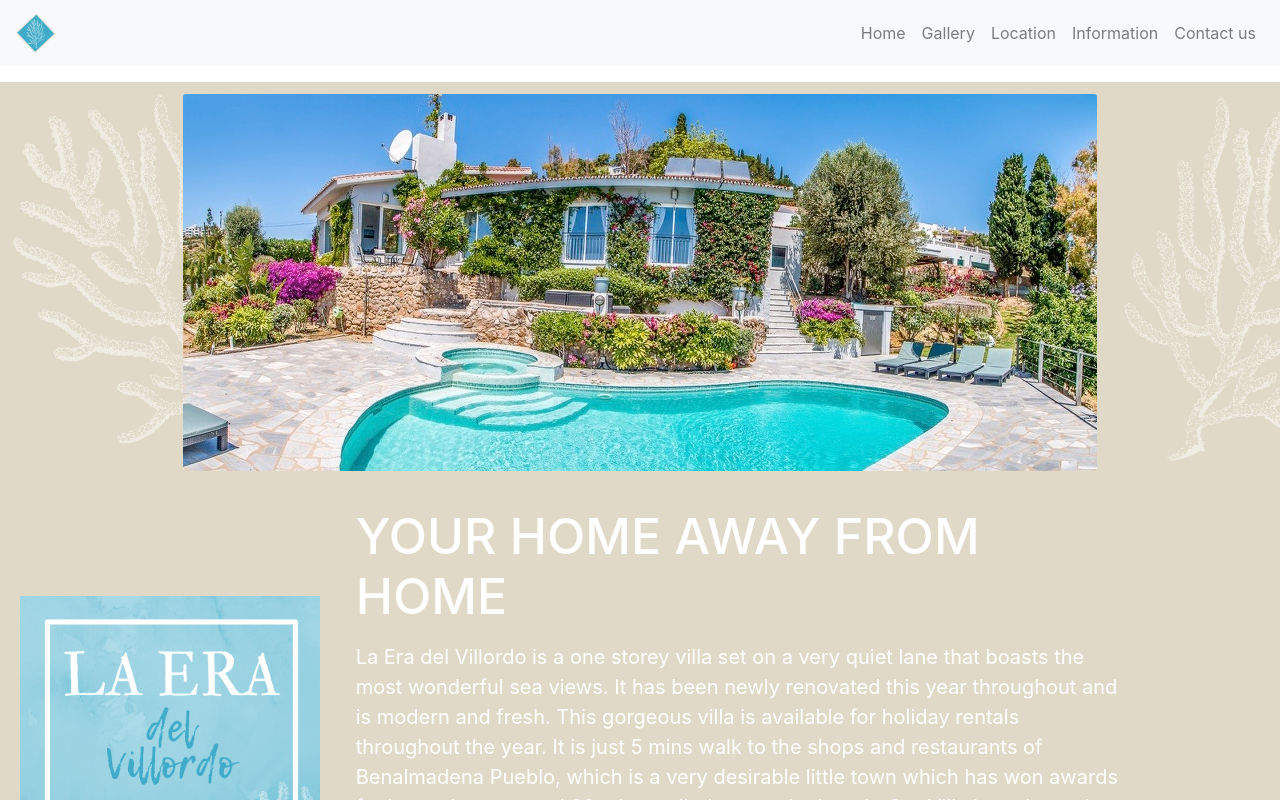
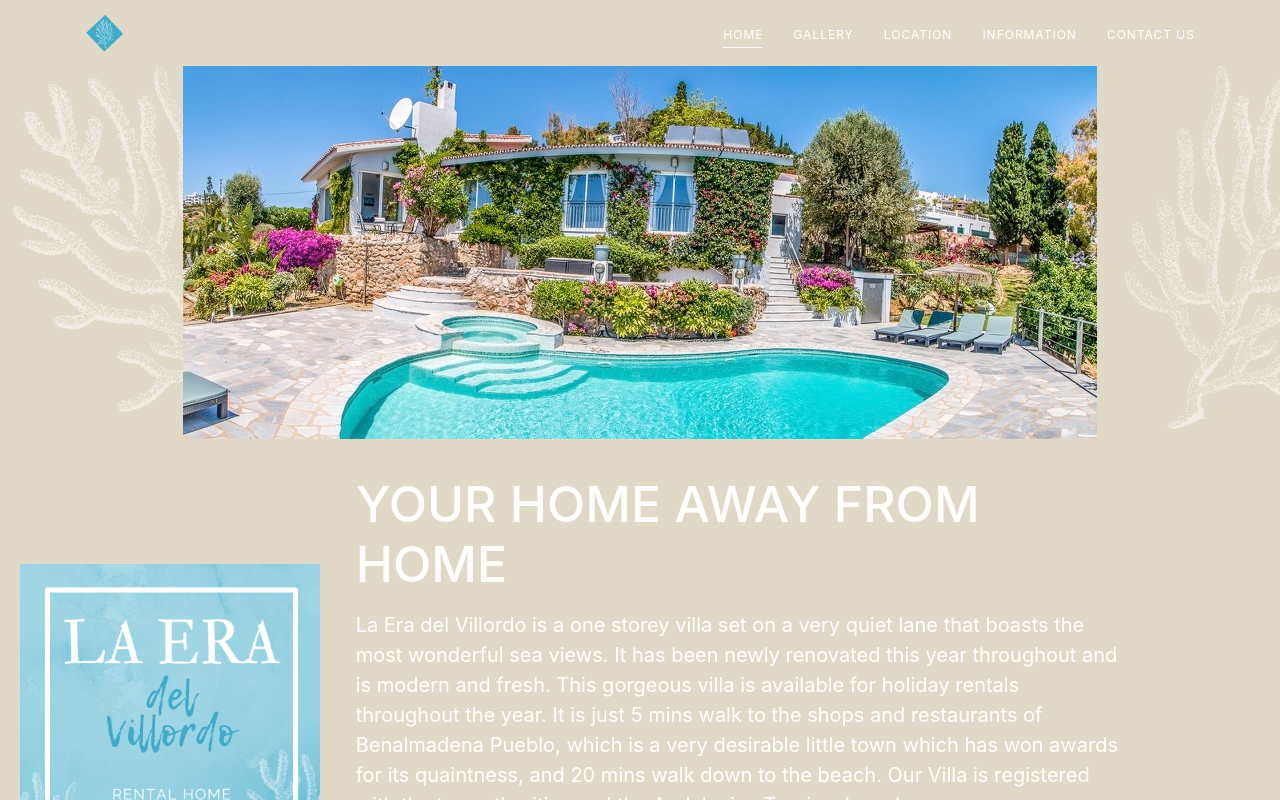
Before and after one commit to SaraBurgin/la-era-del-villordo, a Next.js app: page / in a window 1280 px wide. Shown: the top 800 px of the page. Built offline with nearby package versions, Linux system fonts and the light colour scheme.

Commit message:
Add new navbar

```diff
--- a/components/NavigationBar.js
+++ b/components/NavigationBar.js
@@ -5,24 +5,57 @@ import Nav from 'react-bootstrap/Nav';
 const NavigationBar = () => {
   return (
     <>
-    <div className="navnavbar">
-      <Navbar expand="md" bg="light" variant="light" fixed="top" >
+    {/* <div className="navnavbar">
+      <Navbar expand="md" bg="light" variant="light" fixed="top" className="bg-color">
           <Navbar.Brand href="/">
             <img src="/images/logo.png" width="40" className="d-inline-block align-top" alt="La era logo"/>
           </Navbar.Brand>
           <Navbar.Toggle aria-controls="basic-navbar-nav" />
           <Navbar.Collapse id="basic-navbar-nav">
             <Nav className="ml-auto">
-              <Nav.Link href="/">Home</Nav.Link>
-              <Nav.Link href="/gallery">Gallery</Nav.Link>
-              <Nav.Link href="/location">Location</Nav.Link>
-              <Nav.Link href="/information">Information</Nav.Link>
-              <Nav.Link href="/contact-us">Contact us</Nav.Link>
+              <Nav.Link href="/">HOME</Nav.Link>
+              <Nav.Link href="/gallery">GALLERY</Nav.Link>
+              <Nav.Link href="/location">LOCATION</Nav.Link>
+              <Nav.Link href="/information">INFORMATION</Nav.Link>
+              <Nav.Link href="/contact-us">CONTACT US</Nav.Link>
             </Nav>
           </Navbar.Collapse>
       </Navbar>
+    </div> */}
+   <header class="main-header">
+    <div class="container">
+      <nav class="navbar navbar-expand-lg main-nav px-0">
+        <a class="navbar-brand" href="/">
+					      <img src="images/logo.png" alt="la-era-logo" />
+					    </a>
+        <button class="navbar-toggler" type="button" data-toggle="collapse" data-target="#mainMenu" aria-controls="mainMenu" aria-expanded="false" aria-label="Toggle navigation">
+                        <span class="icon-bar icon-bar-1"></span>
+                        <span class="icon-bar icon-bar-2"></span>
+                        <span class="icon-bar icon-bar-3"></span>
+                    </button>
+        <div class="collapse navbar-collapse" id="mainMenu">
+          <ul class="navbar-nav ml-auto text-uppercase f1">
+            <li>
+              <a href="/" class="active active-first">HOME</a>
+            </li>
+            <li>
+              <a href="/gallery">GALLERY</a>
+            </li>
+            <li>
+              <a href="/location">LOCATION</a>
+            </li>
+            <li>
+              <a href="/information">INFORMATION</a>
+            </li>
+            <li>
+              <a href="/contact-us">CONTACT US</a>
+            </li>
+          </ul>
+        </div>
+      </nav>
     </div>
-    <hr />
+  </header>
+
   </>
   )
   };
--- a/css/_variables.scss
+++ b/css/_variables.scss
@@ -1,2 +1,4 @@
+/* COLOR VARIABLES */
 $primaryBlue: #3fabc9;
 $primarySand: #e1d9c7;
+$font: -apple-system,BlinkMacSystemFont,"Segoe UI",Roboto,"Helvetica Neue",Arial,"Noto Sans",sans-serif,"Apple Color Emoji","Segoe UI Emoji","Segoe UI Symbol","Noto Color Emoji";
--- a/css/styles.css
+++ b/css/styles.css
@@ -1,3 +1,4 @@
+/* COLOR VARIABLES */
 /* LAYOUT */
 @import url("https://maxcdn.bootstrapcdn.com/font-awesome/4.7.0/css/font-awesome.min.css");
 .layout-container {
@@ -5,20 +6,192 @@
 }
 
 /* NAVIGATION BAR */
-.navnavbar {
-  margin-bottom: 65px;
+header {
+  background: #e1d9c7 !important;
 }
 
-.bg-light {
-  background-color: #e1d9c7 !important;
+/* main-header start */
+[data-target="#mainMenu"] {
+  position: relative;
+  z-index: 999;
 }
 
-.navbar-light .navbar-nav .nav-link {
-  color: #3fabc9;
+#mainMenu li > a {
+  font-size: 12px;
+  letter-spacing: 1px;
+  color: #fff;
+  font-weight: 400;
+  position: relative;
+  z-index: 1;
+  text-decoration: none;
+}
+
+.main-header.fixed-nav #mainMenu li > a {
+  color: #fff;
+  text-decoration: none;
+}
+
+#mainMenu li:not(:last-of-type) {
+  margin-right: 30px;
+}
+
+#mainMenu li > a::before {
+  position: absolute;
+  content: "";
+  width: calc(100% - 1px);
+  height: 1px;
+  background: #fff;
+  bottom: -6px;
+  left: 0;
+  -webkit-transform: scale(0, 1);
+  transform: scale(0, 1);
+  -webkit-transform-origin: right center;
+  transform-origin: right center;
+  z-index: -1;
+  -webkit-transition: transform 0.5s ease;
+  -webkit-transition: -webkit-transform 0.5s ease;
+  transition: -webkit-transform 0.5s ease;
+  transition: transform 0.5s ease;
+  transition: transform 0.5s ease, -webkit-transform 0.5s ease;
+}
+
+#mainMenu li > a:hover::before,
+#mainMenu li > a.active::before {
+  -webkit-transform: scale(1, 1);
+  transform: scale(1, 1);
+  -webkit-transform-origin: left center;
+  transform-origin: left center;
+}
+
+.main-header.fixed-nav #mainMenu li > a::before {
+  background: #000;
+}
+
+.main-header {
+  position: fixed;
+  top: 0px;
+  left: 0;
+  z-index: 99;
+  width: 100%;
+  -webkit-transition: all 0.4s ease;
+  transition: all 0.4s ease;
+}
+
+.main-header.fixed-nav {
+  top: 0;
+  background: #fff;
+  -webkit-box-shadow: 0 8px 12px -8px rgba(0, 0, 0, 0.09);
+  box-shadow: 0 8px 12px -8px rgba(0, 0, 0, 0.09);
+  -webkit-transition: all 0.4s ease;
+  transition: all 0.4s ease;
+}
+
+.main-header.fixed-nav .navbar-brand > img:last-of-type {
+  display: block;
+}
+
+.main-header.fixed-nav .navbar-brand > img:first-of-type {
+  display: none;
+}
+
+.navbar-brand {
+  color: #fff;
+}
+
+.main-header .navbar-brand img {
+  max-width: 40px;
+  -webkit-animation: fadeInLeft 0.4s both 0.4s;
+          animation: fadeInLeft 0.4s both 0.4s;
+}
+
+/* main-header end */
+@media (max-width: 991px) {
+  /*header starts*/
+  .collapse.in {
+    display: block !important;
+    padding: 0;
+    clear: both;
+  }
+  .navbar-toggler {
+    margin: 0;
+    padding: 0;
+    width: 40px;
+    height: 40px;
+    position: absolute;
+    top: 25px;
+    right: 0;
+    border: none;
+    border-radius: 0;
+    outline: none !important;
+  }
+  .main-header .navbar {
+    float: none;
+    width: 100%;
+    padding-left: 0;
+    padding-right: 0;
+    text-align: center;
+  }
+  .main-header .navbar-nav {
+    margin-top: 70px;
+  }
+  .main-header .navbar-nav li .nav-link {
+    text-align: center;
+    padding: 20px 15px;
+    border-radius: 0px;
+  }
+  /**/
+  .main-header .navbar-toggler .icon-bar {
+    background-color: #fff;
+    margin: 0 auto 6px;
+    border-radius: 0;
+    width: 30px;
+    height: 3px;
+    position: absolute;
+    right: 0;
+    -webkit-transition: all 0.2s ease;
+    transition: all 0.2s ease;
+  }
+  .main-header .navbar .navbar-toggler .icon-bar:first-child {
+    margin-top: 3px;
+  }
+  .main-header .navbar-toggler .icon-bar-1 {
+    width: 10px;
+    top: 0px;
+  }
+  .main-header .navbar-toggler .icon-bar-2 {
+    width: 16px;
+    top: 12px;
+  }
+  .main-header .navbar-toggler .icon-bar-3 {
+    width: 20px;
+    top: 21px;
+  }
+  .main-header .current .icon-bar {
+    margin-bottom: 5px;
+    border-radius: 0;
+    display: block;
+  }
+  .main-header .current .icon-bar-1 {
+    width: 18px;
+  }
+  .main-header .current .icon-bar-2 {
+    width: 30px;
+  }
+  .main-header .current .icon-bar-3 {
+    width: 10px;
+  }
+  .main-header .navbar-toggler:hover .icon-bar {
+    background-color: #fff;
+  }
+  .main-header .navbar-toggler:focus .icon-bar {
+    background-color: #fff;
+  }
+  /*header ends*/
 }
 
 /*JUMBOTRON*/
 .jumbo {
+  margin-top: 50px;
   display: -webkit-box;
   display: -ms-flexbox;
   display: flex;
@@ -35,7 +208,7 @@
 .first-bg-img {
   background-size: 80% 400px;
   background-size: cover;
-  border-radius: 3px;
+  border-radius: 4px;
 }
 
 /* MAIN - FIRST CONTAINER*/
--- a/css/styles.scss
+++ b/css/styles.scss
@@ -5,18 +5,218 @@
   margin-top: 80px;
 }
 /* NAVIGATION BAR */
-.navnavbar {
-  margin-bottom: 65px;
+// .navnavbar {
+//   margin-bottom: 65px;
+//   font-family: $font;
+// }
+// .bg-color {
+//   background: $primarySand !important;
+// }
+// .navbar-light .navbar-nav .nav-link {
+//   color: white;
+// }
+
+header {
+  background: $primarySand !important;
 }
-.bg-light {
-  background-color: $primarySand !important;
+/* main-header start */
+[data-target="#mainMenu"] {
+  position: relative;
+  z-index: 999;
 }
-.navbar-light .navbar-nav .nav-link {
-  color: $primaryBlue;
+
+#mainMenu li > a {
+  font-size: 12px;
+  letter-spacing: 1px;
+  color: #fff;
+  font-weight: 400;
+  position: relative;
+  z-index: 1;
+  text-decoration: none;
+}
+
+.main-header.fixed-nav #mainMenu li > a {
+  color: #fff;
+  text-decoration: none;
+}
+
+#mainMenu li:not(:last-of-type) {
+  margin-right: 30px;
+}
+
+#mainMenu li > a::before {
+  position: absolute;
+  content: "";
+  width: calc(100% - 1px);
+  height: 1px;
+  background: #fff;
+  bottom: -6px;
+  left: 0;
+
+  -webkit-transform: scale(0, 1);
+  -ms-transform: scale(0, 1);
+  transform: scale(0, 1);
+  -webkit-transform-origin: right center;
+  -ms-transform-origin: right center;
+  transform-origin: right center;
+  z-index: -1;
+
+  -webkit-transition: transform 0.5s ease;
+  transition: transform 0.5s ease;
+}
+
+#mainMenu li > a:hover::before,
+#mainMenu li > a.active::before {
+  -webkit-transform: scale(1, 1);
+  -ms-transform: scale(1, 1);
+  transform: scale(1, 1);
+  -webkit-transform-origin: left center;
+  -ms-transform-origin: left center;
+  transform-origin: left center;
+}
+
+.main-header.fixed-nav #mainMenu li > a::before {
+  background: #000;
+}
+
+.main-header {
+  position: fixed;
+  top: 0px;
+  left: 0;
+  z-index: 99;
+  width: 100%;
+  -webkit-transition: all 0.4s ease;
+  transition: all 0.4s ease;
+}
+
+.main-header.fixed-nav {
+  top: 0;
+  background: #fff;
+  -webkit-box-shadow: 0 8px 12px -8px rgba(0, 0, 0, 0.09);
+  box-shadow: 0 8px 12px -8px rgba(0, 0, 0, 0.09);
+  -webkit-transition: all 0.4s ease;
+  transition: all 0.4s ease;
+}
+
+.main-header.fixed-nav .navbar-brand > img:last-of-type {
+  display: block;
+}
+
+.main-header.fixed-nav .navbar-brand > img:first-of-type {
+  display: none;
+}
+.navbar-brand {
+  color: #fff;
+}
+.main-header .navbar-brand img {
+  max-width: 40px;
+  animation: fadeInLeft 0.4s both 0.4s;
+}
+/* main-header end */
+@media (max-width: 991px) {
+  /*header starts*/
+
+  .collapse.in {
+    display: block !important;
+    padding: 0;
+    clear: both;
+  }
+
+  .navbar-toggler {
+    margin: 0;
+    padding: 0;
+    width: 40px;
+    height: 40px;
+    position: absolute;
+    top: 25px;
+    right: 0;
+    border: none;
+    border-radius: 0;
+    outline: none !important;
+  }
+
+  .main-header .navbar {
+    float: none;
+    width: 100%;
+    padding-left: 0;
+    padding-right: 0;
+    text-align: center;
+  }
+
+  .main-header .navbar-nav {
+    margin-top: 70px;
+  }
+
+  .main-header .navbar-nav li .nav-link {
+    text-align: center;
+    padding: 20px 15px;
+    border-radius: 0px;
+  }
+
+  /**/
+  .main-header .navbar-toggler .icon-bar {
+    background-color: #fff;
+    margin: 0 auto 6px;
+    border-radius: 0;
+    width: 30px;
+    height: 3px;
+    position: absolute;
+    right: 0;
+    -webkit-transition: all 0.2s ease;
+    transition: all 0.2s ease;
+  }
+
+  .main-header .navbar .navbar-toggler .icon-bar:first-child {
+    margin-top: 3px;
+  }
+
+  .main-header .navbar-toggler .icon-bar-1 {
+    width: 10px;
+    top: 0px;
+  }
+
+  .main-header .navbar-toggler .icon-bar-2 {
+    width: 16px;
+    top: 12px;
+  }
+
+  .main-header .navbar-toggler .icon-bar-3 {
+    width: 20px;
+    top: 21px;
+  }
+
+  .main-header .current .icon-bar {
+    margin-bottom: 5px;
+    border-radius: 0;
+    display: block;
+  }
+
+  .main-header .current .icon-bar-1 {
+    width: 18px;
+  }
+
+  .main-header .current .icon-bar-2 {
+    width: 30px;
+  }
+
+  .main-header .current .icon-bar-3 {
+    width: 10px;
+  }
+
+  .main-header .navbar-toggler:hover .icon-bar {
+    background-color: #fff;
+  }
+
+  .main-header .navbar-toggler:focus .icon-bar {
+    background-color: #fff;
+  }
+
+  /*header ends*/
 }
 
 /*JUMBOTRON*/
 .jumbo {
+  margin-top: 50px;
   display: flex;
   align-items: center;
   justify-content: center;
@@ -26,9 +226,9 @@
 .first-bg-img {
   background-size: 80% 400px;
   background-size: cover;
-  border-radius: 3px;
+  border-radius: 4px;
+}
 
-}
 /* MAIN - FIRST CONTAINER*/
 .first-container {
   display: grid;
```
Also changed, not shown: 1 other file (tests, documents, lock files or other folders).
